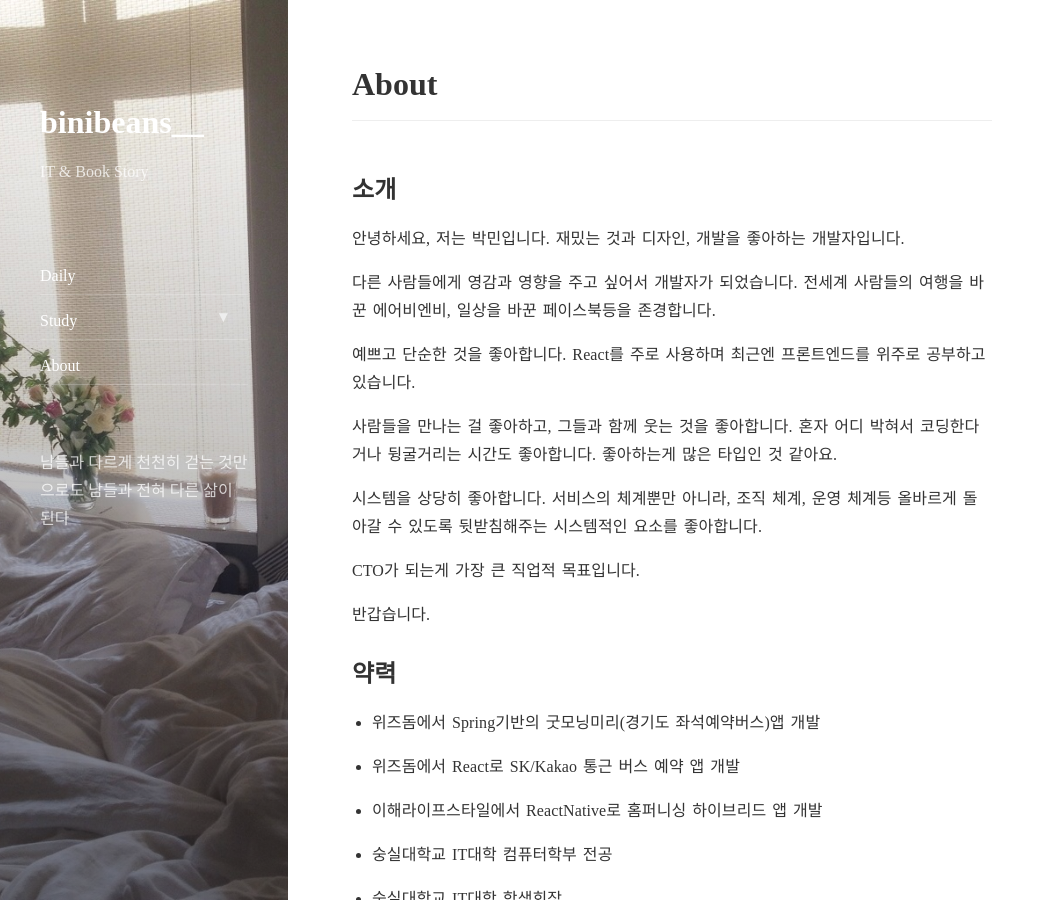
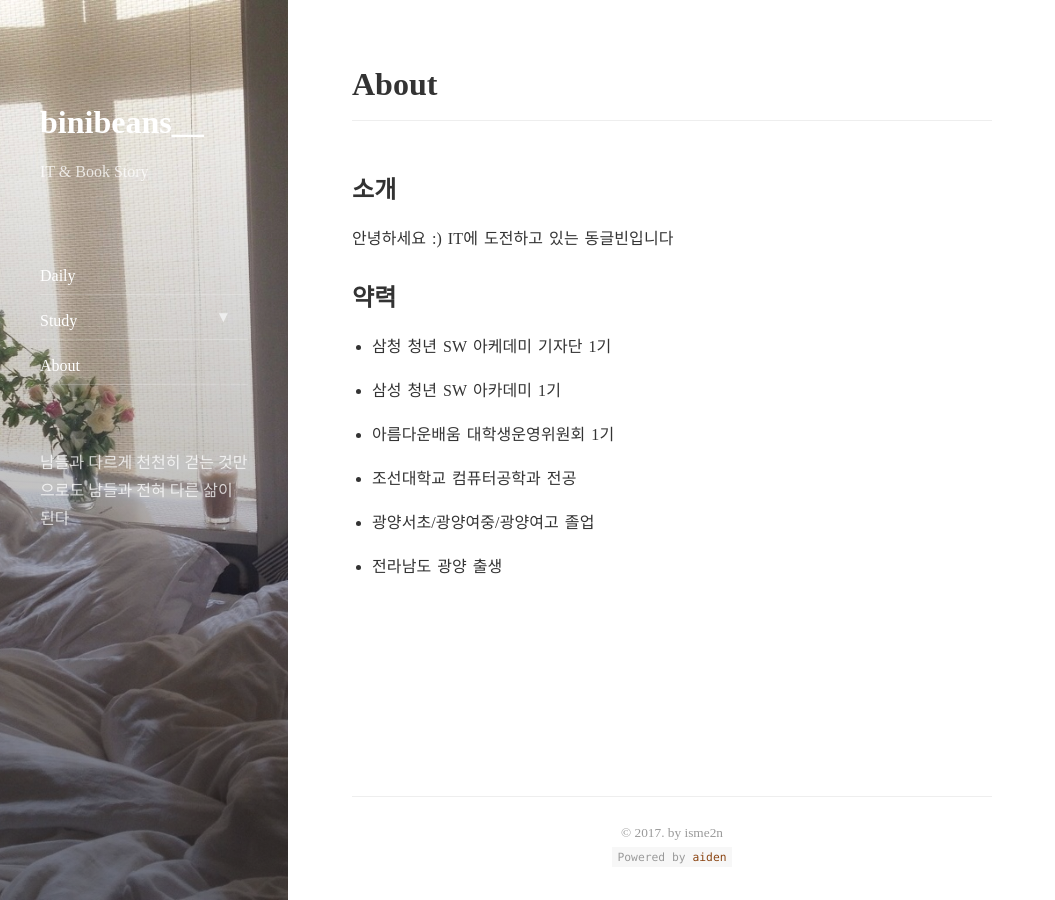
Before and after one commit to kimhyebin/kimhyebin.github.io, a Jekyll site: the page built from about.md, in a window 1280 px wide and 900 px high. Shown: the whole window, without its empty margins (0-1055 px from the left). Built offline with Jekyll 4.4.1, drawn with Linux system fonts in a browser that asks for light colours; nearby versions of some CDN libraries; some of the changed text lies outside the part shown.

Commit message:
Editing layout

```diff
--- a/about.md
+++ b/about.md
@@ -5,60 +5,22 @@ menu: true
 order: 10
 ---
 
+
 ## 소개
 
-안녕하세요, 저는 박민입니다. 재밌는 것과 디자인, 개발을 좋아하는 개발자입니다.
-
-다른 사람들에게 영감과 영향을 주고 싶어서 개발자가 되었습니다. 전세계 사람들의 여행을 바꾼 에어비엔비, 일상을 바꾼 페이스북등을 존경합니다.
-
-예쁘고 단순한 것을 좋아합니다. React를 주로 사용하며 최근엔 프론트엔드를 위주로 공부하고 있습니다.
-
-사람들을 만나는 걸 좋아하고, 그들과 함께 웃는 것을 좋아합니다. 혼자 어디 박혀서 코딩한다거나 뒹굴거리는 시간도 좋아합니다. 좋아하는게 많은 타입인 것 같아요.
-
-시스템을 상당히 좋아합니다. 서비스의 체계뿐만 아니라, 조직 체계, 운영 체계등 올바르게 돌아갈 수 있도록 뒷받침해주는 시스템적인 요소를 좋아합니다.
-
-CTO가 되는게 가장 큰 직업적 목표입니다.
-
-반갑습니다.
+안녕하세요 :)
+IT에 도전하고 있는 동글빈입니다
 
 ## 약력
 
-- 위즈돔에서 Spring기반의 굿모닝미리(경기도 좌석예약버스)앱 개발
+- 삼청 청년 SW 아케데미 기자단 1기
 
-- 위즈돔에서 React로 SK/Kakao 통근 버스 예약 앱 개발
+- 삼성 청년 SW 아카데미 1기
 
-- 이해라이프스타일에서 ReactNative로 홈퍼니싱 하이브리드 앱 개발
+- 아름다운배움 대학생운영위원회 1기
 
-- 숭실대학교 IT대학 컴퓨터학부 전공
+- 조선대학교 컴퓨터공학과 전공
 
-- 숭실대학교 IT대학 학생회장
+- 광양서초/광양여중/광양여고 졸업
 
-- 계남초/계남중/계남고 졸업
-
-- 경기도 부천 출생
-
-## 사이드프로젝트
-
-- [react-redux-material-meteor](https://github.com/isme2n/react-redux-material-meteor) - 보일러 플레이트
-
-- [48Wedding](http://48wedding.com) - 웨딩카드 만들기 서비스
-
-- [secretary](https://chrome.google.com/webstore/detail/secretary/bijcgcgbhmeemlnidoigdcnokggknikb?hl=ko) - 기사요약 크롬 확장서비스
-
-- [이미지필터](https://github.com/isme2n/react-image-filter-app) - 캔버스 이미지 필터를 공부하며 만든 샘플 앱
-
-- [유튜브 함께보기](https://youtu.be/7IFEO9D6G4Y) - 유튜브 동영상을 다른사람들과 함께 보며 대화를 나누는 앱
-
-## 발표
-
-- [GDG Summer Party 테크니컬 세션 - 자바스크립트 제대로 알기](https://www.slideshare.net/MinPark48/ss-79004233)
-
-## 강의
-
-- [React로 라이브 컴파일러 만들기](https://www.youtube.com/playlist?list=PLBrx45N7b6tkdisu8ZhKs02tEf5wDuk2W)
-
-## 하고싶은 말
-
-다양한 사이드 프로젝트 제안, 친구 제안, 번개 제안 등등 해주시면 좋아합니다.
-
-행복하세요 오늘도.
+- 전라남도 광양 출생
```
Also changed, not shown: _featured_tags/daily-book.md (renamed from _featured_tags/review-book.md), _featured_tags/daily-food.md (renamed from _featured_tags/review-food.md), _featured_tags/daily-movie.md (renamed from _featured_tags/review-movie.md), _featured_tags/daily-things.md (renamed from _featured_tags/review-things.md), _featured_tags/study-aws.md (renamed from _featured_tags/devlog-aws.md), _featured_tags/study-git.md (renamed from _featured_tags/devlog-git.md), _featured_tags/study-javascript.md (renamed from _featured_tags/devlog-javascript.md), _featured_tags/study-vue.md (renamed from _featured_tags/devlog-vue.md), _featured_tags/study-web.md (renamed from _featured_tags/devlog-web.md).
